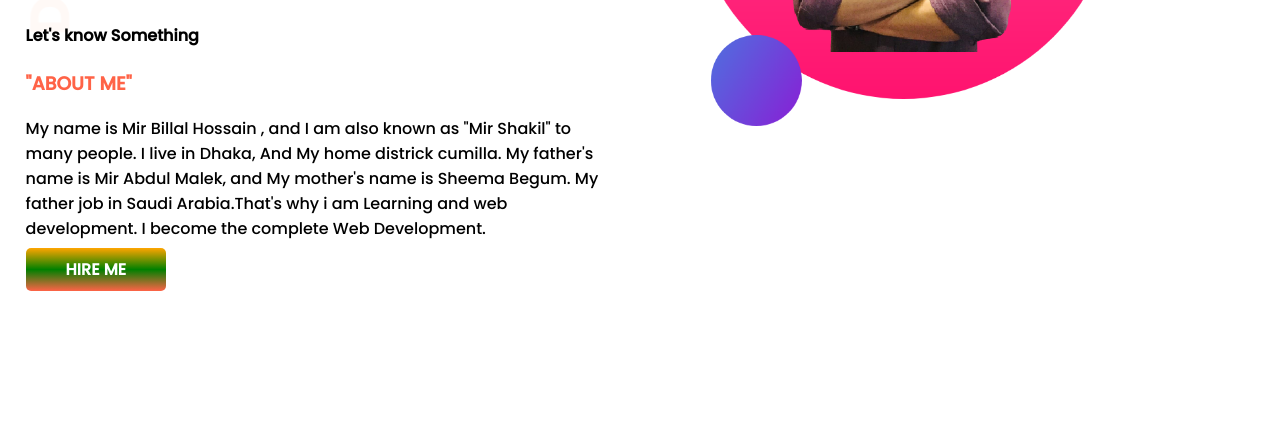
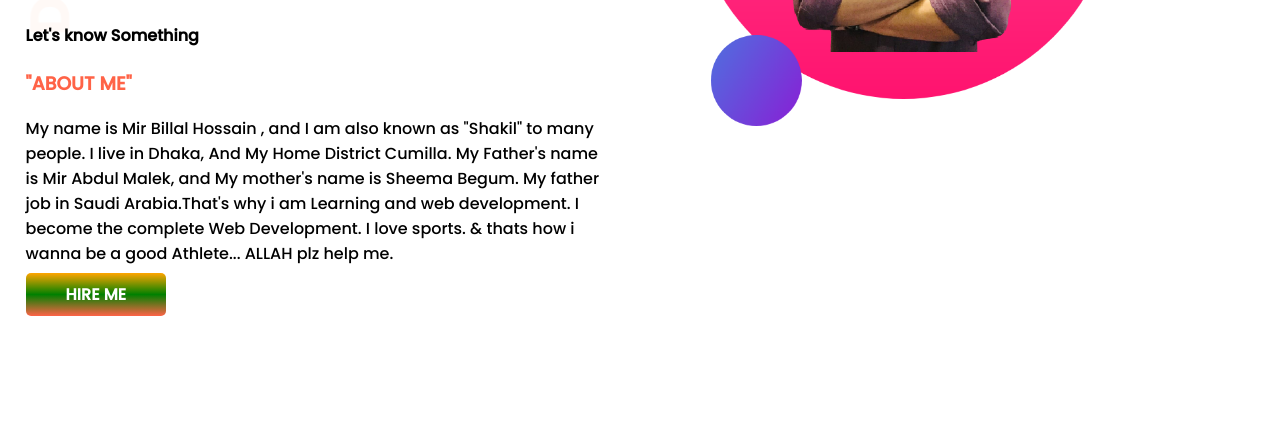
Before and after one commit to MirBillalHossain360/web-developer-portfolio-website-, a plain HTML site: page index.html in a window 1280 px wide. Shown: the part 327-756 px from the top of the page. Drawn offline with Linux system fonts and the light colour scheme.

Commit message:
top banner Edit

```diff
--- a/index.html
+++ b/index.html
@@ -19,10 +19,11 @@
             <h1><span class="orange-color"> Life Of Mir Billal Hossain360</span> World!</h1>
             <h4>Let's know Something</h4>
             <h3><span class="tomato-color">"ABOUT ME"</span></h3>
-            <p> My name is Mir Billal Hossain , and I am also known as "Mir Shakil" to many people. I live in Dhaka, And
-                My home districk cumilla. My
-                father's name is Mir Abdul Malek, and My mother's name is Sheema Begum. My father job in Saudi
-                Arabia.That's why i am Learning and web development. I become the complete Web Development.
+            <p> My name is Mir Billal Hossain , and I am also known as "Shakil" to many people. I live in Dhaka, And
+                My Home District Cumilla. My
+                Father's name is Mir Abdul Malek, and My mother's name is Sheema Begum. My father job in Saudi
+                Arabia.That's why i am Learning and web development. I become the complete Web Development. I love
+                sports. & thats how i wanna be a good Athlete... ALLAH plz help me.
             </p>
             <a class="link-button" target="_blank" href="https://github.com/MirBillalHossain360">HIRE
                 ME</a>
```
